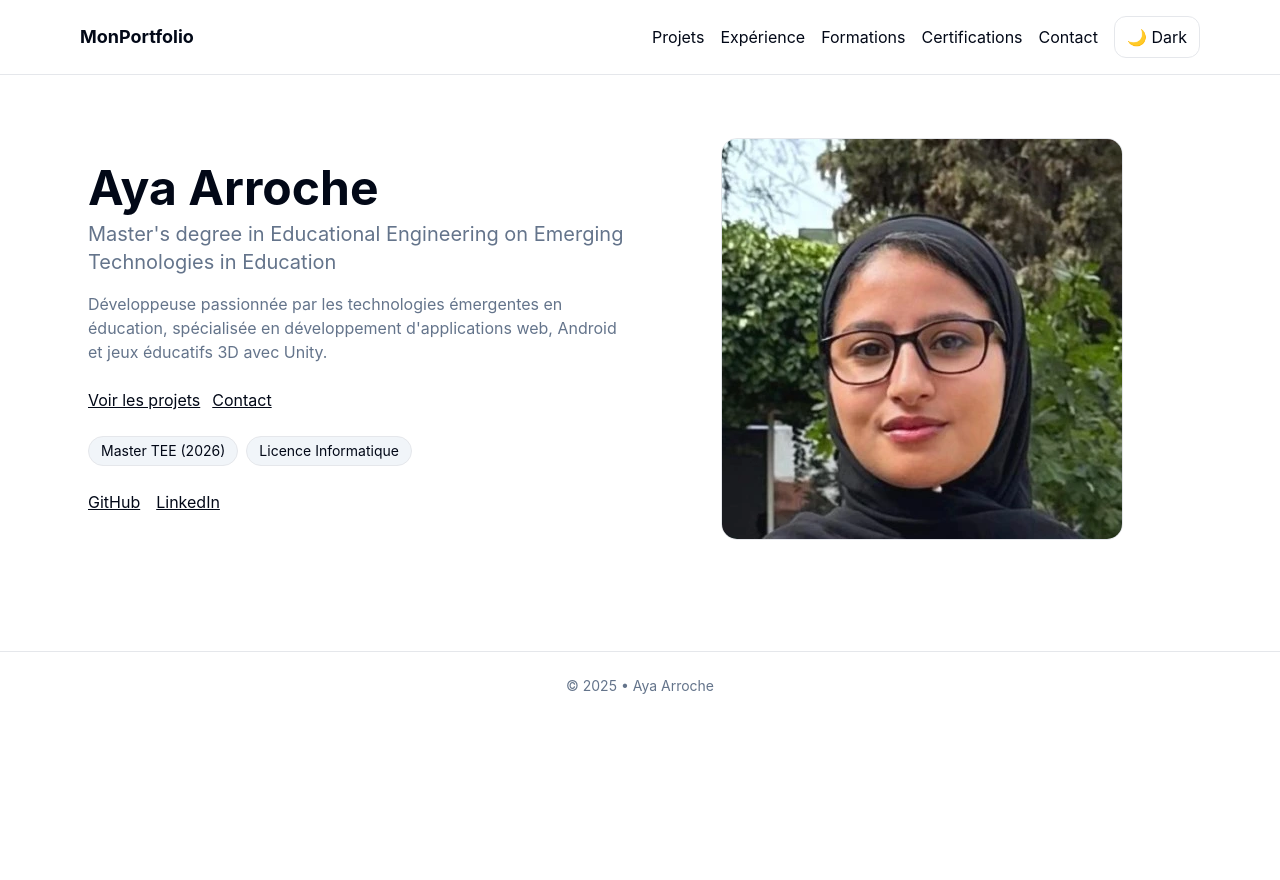
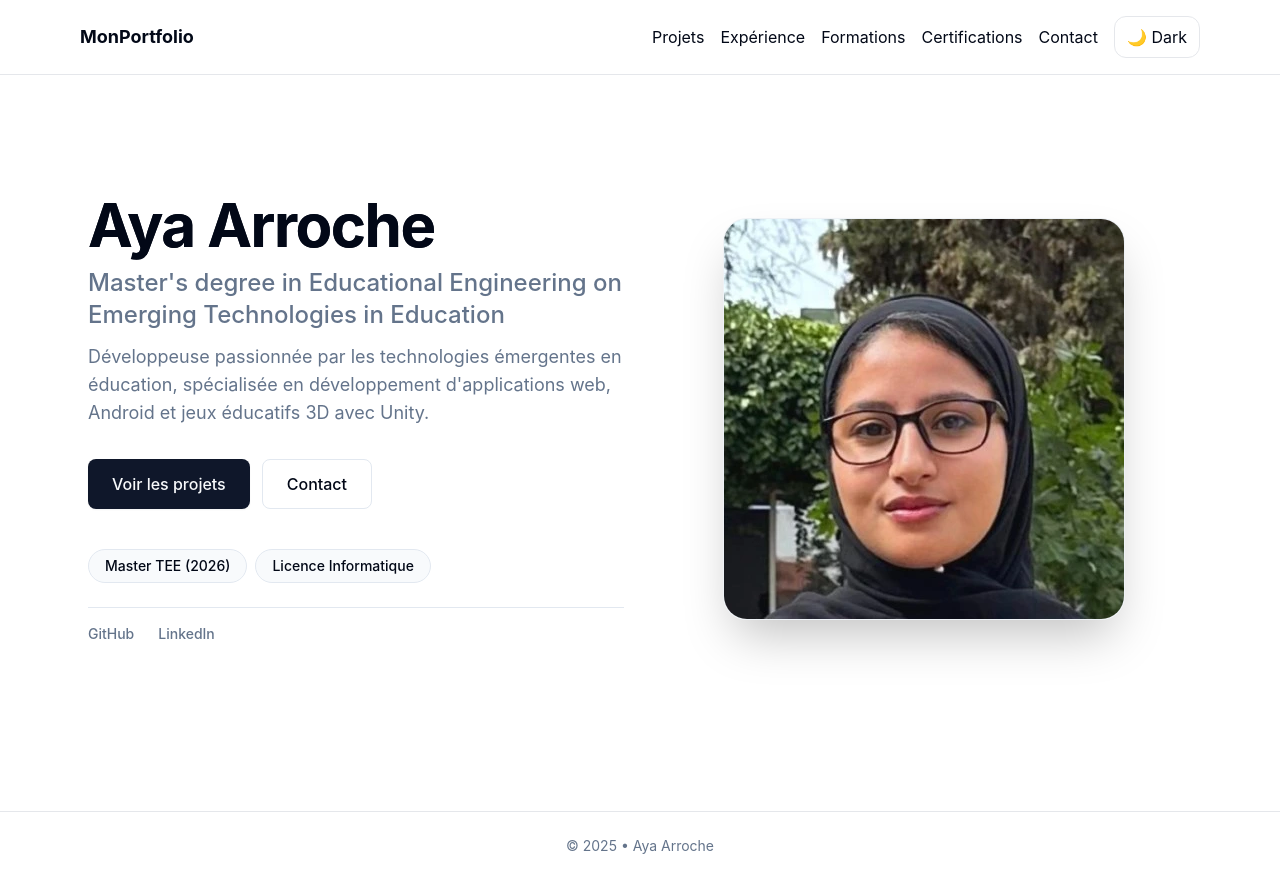
Before and after one commit to Purple003/Portfolio, a React (Vite) app: page / in a window 1280 px wide. Before the commit the page ends 800 px from the top, so only its background shows below. Built offline with nearby package versions, Linux system fonts and the light colour scheme.

Commit message:
feat: mise Ã  jour certifications, projets et amÃ©lioration CSS page d'accueil

```diff
--- a/src/data/certifications.ts
+++ b/src/data/certifications.ts
@@ -14,25 +14,25 @@ export type Certification = {
 
 export const certifications: Certification[] = [
   {
-    title: "Certification Professionnelle en Programmation Java – Fondamentaux et Concepts Avancés",
-    issuer: "ENS Marrakech",
+    title: "Développement Front-End moderne avec React",
+    issuer: "MLIAEdu",
     issueDate: "2024-01",
-    credentialUrl: "https://www.linkedin.com/in/aya-arroche-215a712b0/",
-    skills: ["Java", "Programmation Orientée Objet", "Concepts Avancés"],
-    tags: ["Java", "Programmation", "Master TEE"],
+    credentialUrl: "https://mliaedu.toubkalit.com/verify-certificate/26-01069d32-708e-4b90-ae1c-f321f60a7abf-091763",
+    skills: ["React", "Front-End", "Développement Web"],
+    tags: ["React", "Front-End", "Web"],
     image: "/certs/certif1.webp",
-    imageAlt: "Certification Professionnelle en Programmation Java",
+    imageAlt: "Certification Développement Front-End moderne avec React",
     status: "active"
   },
   {
-    title: "Certification Professionnelle en Hibernate",
-    issuer: "ENS Marrakech",
+    title: "Hibernate & JPA",
+    issuer: "MLIAEdu",
     issueDate: "2024-01",
-    credentialUrl: "https://www.linkedin.com/in/aya-arroche-215a712b0/",
+    credentialUrl: "https://mliaedu.toubkalit.com/verify-certificate/28-01069d32-708e-4b90-ae1c-f321f60a7abf-341612",
     skills: ["Hibernate", "JPA", "Développement", "Ingénierie Logicielle"],
-    tags: ["Hibernate", "JPA", "Base de données", "Master TEE"],
+    tags: ["Hibernate", "JPA", "Base de données"],
     image: "/certs/certif2.webp",
-    imageAlt: "Certification Professionnelle en Hibernate",
+    imageAlt: "Certification Hibernate & JPA",
     status: "active"
   }
 ];
--- a/src/data/projects.ts
+++ b/src/data/projects.ts
@@ -30,5 +30,19 @@ export const projects: Project[] = [
     tags: ["Unity", "C#", "3D", "Education"],
     summary: "Jeu éducatif 3D interactif développé avec Unity pour aider les étudiants à visualiser et comprendre les concepts de géométrie de manière ludique et intuitive.",
     repo: "https://github.com/Purple003/3D-Educational-Game-Interactive-Geometry-with-Unity"
+  },
+  {
+    title: "TP React – ToDoList Scolaire",
+    period: "2024",
+    tags: ["React", "JavaScript", "CSS"],
+    summary: "Application ToDoList interactive avec React. L'utilisateur peut ajouter, afficher, marquer comme terminée et supprimer des tâches. Le style est clair et épuré, adapté à un usage scolaire.",
+    repo: "https://github.com/Purple003/To-Do-List-interactive"
+  },
+  {
+    title: "Simple Electric Circuit (Unity 3D)",
+    period: "2024",
+    tags: ["Unity", "C#", "3D", "Simulation"],
+    summary: "Projet Unity 3D pour débutants qui simule un circuit électrique de base avec une batterie, une ampoule et un fil. Simulation réaliste du comportement du circuit avec résistance et intensité lumineuse ajustables.",
+    repo: "https://github.com/Purple003/3D-electrical-circuit-simulation"
   }
 ];
--- a/src/pages/Home.tsx
+++ b/src/pages/Home.tsx
@@ -4,7 +4,7 @@ import { Helmet } from "react-helmet-async";
 
 export default function Home() {
   return (
-    <section className="grid gap-6 md:grid-cols-2 items-center min-h-[60vh]">
+    <section className="grid gap-8 md:grid-cols-2 items-center min-h-[80vh] py-12">
       <Helmet>
         <title>{profile.name} — Portfolio</title>
         <meta
@@ -12,54 +12,67 @@ export default function Home() {
           content="Portfolio : IA, SIG, DevSecOps, Android."
         />
       </Helmet>
-      <div>
-        <h1 className="text-4xl md:text-5xl font-bold">{profile.name}</h1>
-        <p className="mt-2 text-xl text-muted-foreground">{profile.role}</p>
-        <p className="mt-4 text-muted-foreground">{profile.about}</p>
-        <div className="mt-6 flex gap-3">
+      <div className="space-y-6">
+        <div className="space-y-3">
+          <h1 className="text-5xl md:text-6xl font-bold tracking-tight bg-gradient-to-r from-foreground to-foreground/70 bg-clip-text">
+            {profile.name}
+          </h1>
+          <p className="text-xl md:text-2xl text-muted-foreground font-medium">
+            {profile.role}
+          </p>
+          <p className="text-base md:text-lg text-muted-foreground leading-relaxed max-w-2xl">
+            {profile.about}
+          </p>
+        </div>
+
+        <div className="flex flex-wrap gap-3 pt-2">
           <Link
             to="/projects"
-            className="underline hover:text-primary transition-colors"
+            className="inline-flex items-center px-6 py-3 rounded-lg bg-primary text-primary-foreground font-medium hover:opacity-90 transition-all duration-200 shadow-sm hover:shadow-md"
           >
             Voir les projets
           </Link>
           <Link
             to="/contact"
-            className="underline hover:text-primary transition-colors"
+            className="inline-flex items-center px-6 py-3 rounded-lg border border-border bg-background hover:bg-muted transition-all duration-200 font-medium"
           >
             Contact
           </Link>
         </div>
+
         <div
-          className="mt-6 flex flex-wrap gap-2 text-sm"
+          className="flex flex-wrap gap-2 pt-4"
           aria-label="badges de parcours"
         >
-          <span className="rounded-full border px-3 py-1 bg-muted">
+          <span className="inline-flex items-center rounded-full border border-border bg-muted/50 px-4 py-1.5 text-sm font-medium backdrop-blur-sm">
             Master TEE (2026)
           </span>
-          <span className="rounded-full border px-3 py-1 bg-muted">
+          <span className="inline-flex items-center rounded-full border border-border bg-muted/50 px-4 py-1.5 text-sm font-medium backdrop-blur-sm">
             Licence Informatique
           </span>
         </div>
-        <div className="mt-6 flex gap-4">
+
+        <div className="flex items-center gap-6 pt-4 border-t border-border">
           {profile.socials.map((social) => (
             <a
               key={social.label}
               href={social.href}
               target="_blank"
               rel="noreferrer"
-              className="underline hover:text-primary transition-colors"
+              className="text-muted-foreground hover:text-foreground transition-colors duration-200 font-medium text-sm"
             >
               {social.label}
             </a>
           ))}
         </div>
       </div>
-      <div className="aspect-square rounded-2xl border bg-muted overflow-hidden max-w-[512px] mx-auto">
+
+      <div className="relative aspect-square rounded-3xl border border-border/50 bg-muted/30 overflow-hidden max-w-[512px] mx-auto shadow-2xl backdrop-blur-sm">
+        <div className="absolute inset-0 bg-gradient-to-br from-primary/5 to-transparent" />
         <img
           src={profile.photo || "/photo.jpg"}
           alt={`Photo de profil de ${profile.name}`}
-          className="w-full h-full object-cover"
+          className="relative w-full h-full object-cover"
           width={512}
           height={512}
         />
```
Also changed, not shown: src/data/experience.ts (line endings or trailing spaces).
